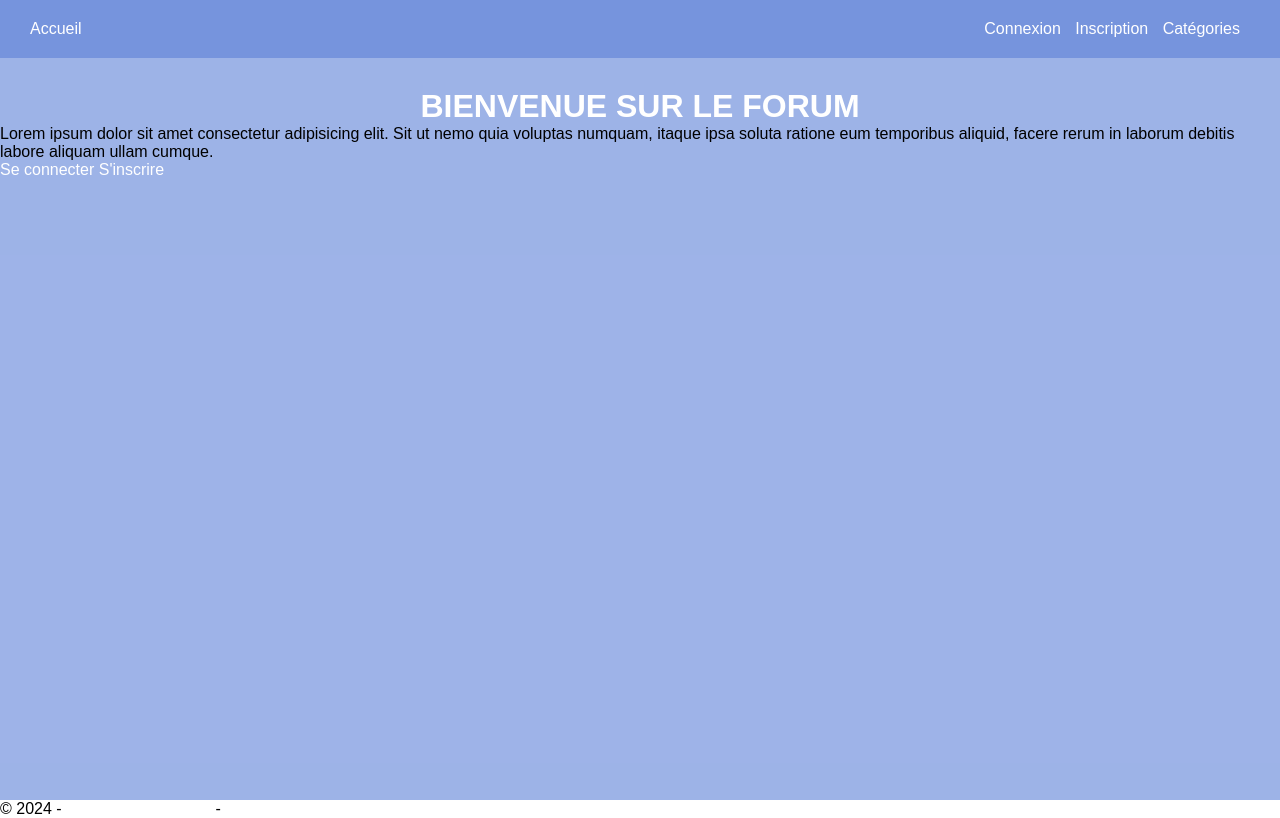
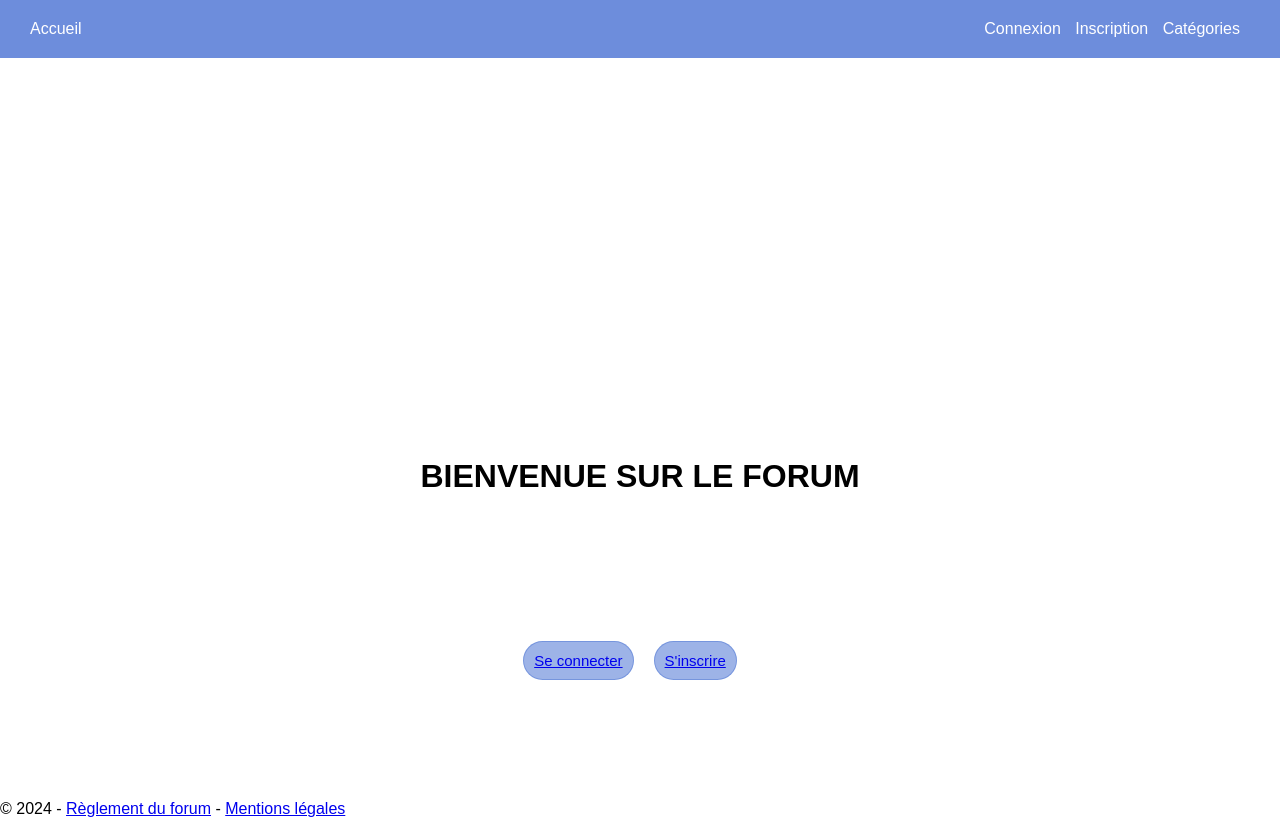
Before and after one commit to hjrayd/exo_forum, a PHP site: page /index.php?action=listTopics in a window 1280 px wide. Run offline with PHP 8.4, Linux system fonts and the light colour scheme; some libraries are stand-ins or nearby versions.

Commit message:
css homepage + categories + topic

```diff
--- a/public/css/style.css
+++ b/public/css/style.css
@@ -10,35 +10,104 @@
     font-family: "Poppins", sans-serif;
 }
 
-a {
-  color: white;
-  text-decoration: none;
+
+#mainpage {
+  min-height: 100vh;
 
 }
 
-#mainpage {
-  min-height: 100vh;
-  background-color:rgba(93,128,216,0.6);
+
+
+h1 {
+   padding-top: 100px;
+    text-align: center;
+
 }
 
-a:visited {
-  color: #fff;
+/*
+=================================================================
+=========================HOME==================================
+=================================================================
+ */
+
+
+
+  #wrapper-home h1 {
+    margin-bottom: 50px;
+    margin-top: 300px;
+
 }
 
-h1 {
-    color: white;
-    text-align: center;
-    margin-top: 30px;
-}
+ #wrapper-home p {
+  text-align: center;
+  justify-content: center;
+  color: white;
+  margin-bottom: 50px;
+  font-size: 20px;
+ }
+
+ .home-btn{
+
+
+  align-items: center;
+  display: flex;
+  justify-content: center;
+ }
+
+ #wrapper-home a {
+font-size: 15px;
+  margin-right: 20px;
+  border: 1px solid rgba(93,128,216,0.6);
+  background-color: rgba(93,128,216,0.6);
+  padding: 10px;
+  border-radius: 20px;
+ }
+
+
+
+
 /*
 =================================================================
 =========================FORM==================================
 =================================================================
  */
+
+ #wrapper-login {
+  background-color:rgba(93,128,216,0.6);
+  min-height: 100vh;
+ }
+
+ #wrapper-login h1 {
+  color: white;
+ }
+
+ #wrapper-register h1 {
+  color: white;
+ }
+
+
+ #wrapper-register {
+  background-color:rgba(93,128,216,0.6);
+  min-height: 100vh;
+ }
+
+
+
 nav {
     display: flex;
     padding-top: 20px;
     justify-content: space-between;
+    background-color: #6D8DDC;
+    padding-bottom: 20px;
+}
+
+nav a {
+  color: white;
+  text-decoration: none;
+}
+
+nav a:visited {
+  color: white;
 }
 
 #nav-left {
@@ -100,16 +169,29 @@ input {
 }
 /*
 =================================================================
-=========================HOMEPAGE==================================
+=========================CATEGORIES==================================
 =================================================================
  */
- nav {
-  background-color: rgba(93,128,216,0.6);
-  padding-bottom: 20px;
+
+#wrapper-category {
+  background-color: #EBEBEB;
+  min-height: 100vh;
+}
+ #wrapper-category h1 {
+  padding-bottom: 50px;
+  color: black;
+  font-weight: 300;
+
  }
 
- #wrapper-category h1 {
-  padding-bottom: 50px;
+ #wrapper-category a {
+  color: black;
+  text-decoration: none;
+
+ }
+
+ #wrapper-category a:visited {
+  color: black;
  }
 
  #wrapper-category a {
--- a/view/forum/listCategories.php
+++ b/view/forum/listCategories.php
@@ -3,10 +3,10 @@
 ?>
 <div id="wrapper-category">
     <h1>Liste des catégories</h1>
-
         <?php
         foreach($categories as $category ){
             ?>
+
                 <p><a href="index.php?ctrl=forum&action=listTopicsByCategory&id=<?= $category->getId() ?>"><?= $category->getNomCategory() ?></a></p>
 
         <?php }
--- a/view/home.php
+++ b/view/home.php
@@ -1,8 +1,14 @@
-<h1>BIENVENUE SUR LE FORUM</h1>
+<div id="wrapper-home">
+    <h1>BIENVENUE SUR LE FORUM</h1>
 
-<p>Lorem ipsum dolor sit amet consectetur adipisicing elit. Sit ut nemo quia voluptas numquam, itaque ipsa soluta ratione eum temporibus aliquid, facere rerum in laborum debitis labore aliquam ullam cumque.</p>
+    <p>Inscrivez vous ou connectez vous pour communiquer avec les autres utilisateurs !  <br> Vous pouvez aussi consultez les posts et topics en cliquant sur "Catégories"
+    </p>
 
-<p>
-    <a href="index.php?ctrl=security&action=login">Se connecter</a>
-    <a href="index.php?ctrl=security&action=register">S'inscrire</a>
-</p>
+
+        <div class="home-btn">
+            <a href="index.php?ctrl=security&action=login">Se connecter</a>
+            <a href="index.php?ctrl=security&action=register">S'inscrire</a>
+        </div>
+
+
+</div>
--- a/view/layout.php
+++ b/view/layout.php
@@ -19,7 +19,7 @@
                 <header>
                     <nav>
                         <div id="nav-left">
-                            <a href="index.php?ctrl=forum&action=index">Accueil</a>
+                            <a href="index.php?ctrl=home">Accueil</a>
                             <?php
                             if(App\Session::isAdmin()){
                                 ?>
--- a/view/security/login.php
+++ b/view/security/login.php
@@ -6,7 +6,7 @@
     <title>Document</title>
 </head>
 <body>
-
+    <div id="wrapper-login">
         <h1>Se connecter</h1>
         <div class="form">
 
@@ -23,5 +23,6 @@
         </form>
     </div>
 
+
 </body>
 </html>
--- a/view/security/register.php
+++ b/view/security/register.php
@@ -6,7 +6,7 @@
     <title>Document</title>
 </head>
 <body>
-
+    <div id="wrapper-register">
         <h1>S'inscrire</h1>
         <div class="form">
 
@@ -27,7 +27,7 @@
                 <input type="submit" name="submit" id="submit" value="S'enregistrer"><br>
             </div>
             </form>
-
+            </div>
     </div>
 </body>
 </html>
```
Also changed, not shown: other parts of public/css/style.css (+48 -6 lines), view/forum/listTopics.php (+9 -1 lines). Lines whose indentation alone changed are shown as unchanged.
